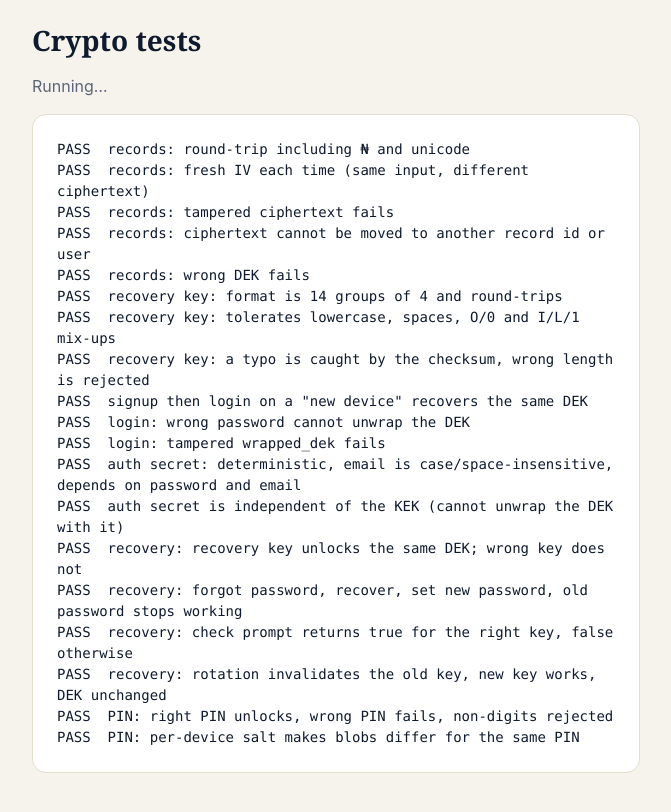
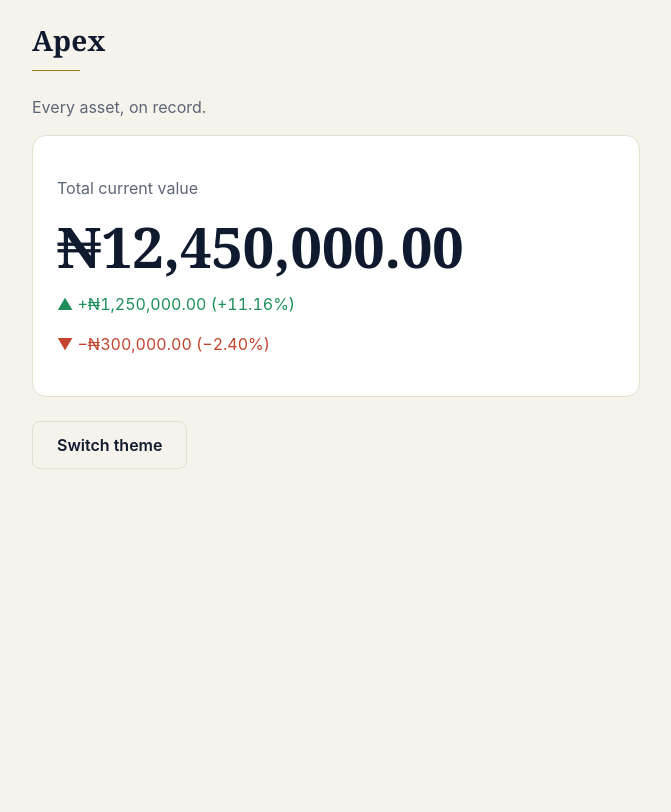
Before and after one commit to pixelneststudio25/Apex-Investment-Tracker, a website: page index.html in a window 1280 px wide. Shown: the whole page, without its empty margins (304-975 px from the left). Drawn offline with Linux system fonts and the light colour scheme.

Commit message:
Add files via upload

```diff
--- a/index.html
+++ b/index.html
@@ -2,19 +2,26 @@
 <html lang="en">
 <head>
   <meta charset="utf-8">
-  <meta name="viewport" content="width=device-width, initial-scale=1">
-  <meta name="robots" content="noindex">
-  <title>Apex crypto tests</title>
+  <meta name="viewport" content="width=device-width, initial-scale=1, viewport-fit=cover">
+  <title>Apex</title>
+  <meta name="theme-color" content="#0A1020">
+  <script src="/js/theme-init.js"></script>
   <link rel="stylesheet" href="/css/tokens.css">
   <link rel="stylesheet" href="/css/base.css">
-  <link rel="stylesheet" href="/tests/tests.css">
 </head>
 <body>
   <main class="shell">
-    <h1>Crypto tests</h1>
-    <p id="status" class="muted">Running…</p>
-    <pre id="out" class="card"></pre>
+    <h1>Apex</h1>
+    <hr class="gold-rule">
+    <p class="muted">Every asset, on record.</p>
+    <section class="card" aria-label="Token check">
+      <p class="muted">Total current value</p>
+      <p class="hero-value num">₦12,450,000.00</p>
+      <p class="num gain">▲ +₦1,250,000.00 (+11.16%)</p>
+      <p class="num loss">▼ −₦300,000.00 (−2.40%)</p>
+    </section>
+    <button id="theme-toggle" class="btn btn--secondary" type="button">Switch theme</button>
   </main>
-  <script type="module" src="/tests/browser.mjs"></script>
+  <script type="module" src="/js/app.js"></script>
 </body>
 </html>
```
Also changed, not shown: tests/index.html (added, +20 -0 lines).
